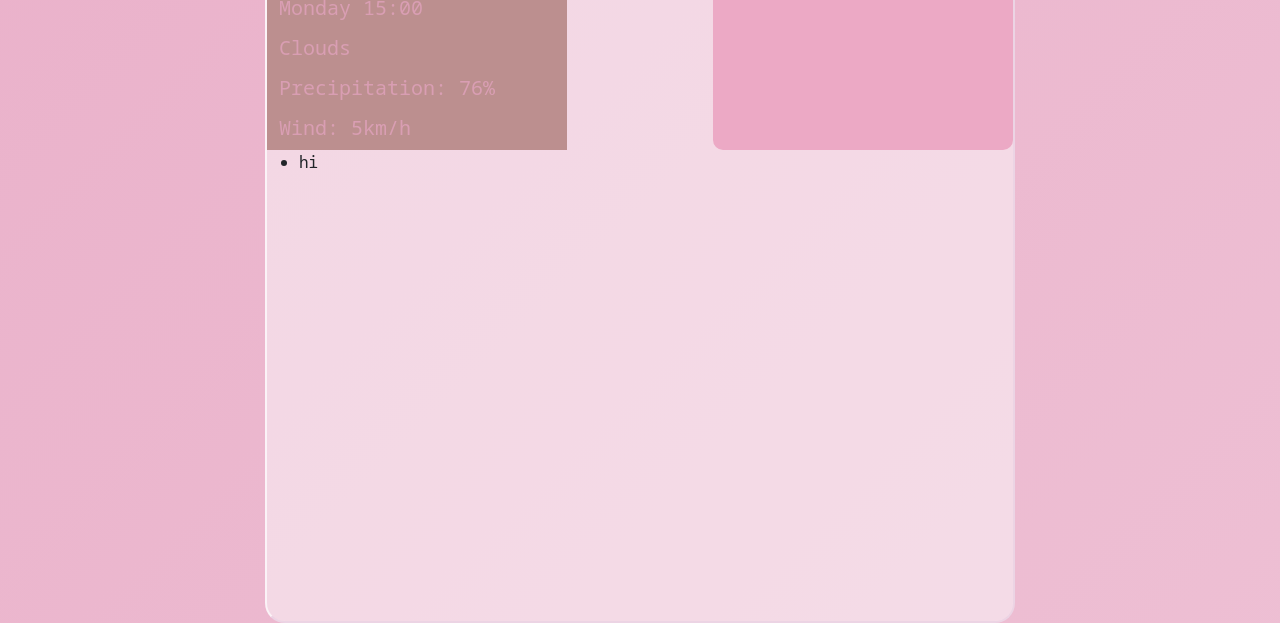
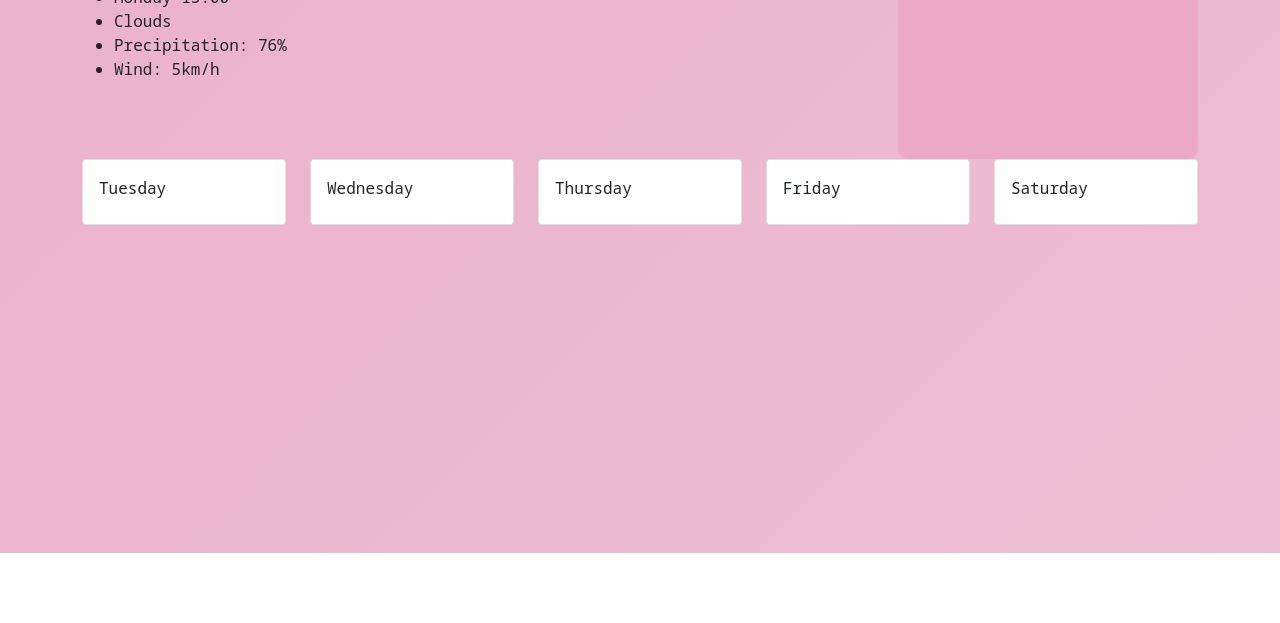
Before and after one commit to FaerieCoder/PinkiWeatherApp, a plain HTML site: page index.html in a window 1280 px wide. Shown: the part 247-870 px from the top of the page. After the commit the page ends 800 px from the top, so only its background shows below. Drawn offline with nearby package versions, Linux system fonts and the light colour scheme.

Commit message:
🌸Reorganised the layout with mostly Bootstrap 5

```diff
--- a/index.html
+++ b/index.html
@@ -16,10 +16,10 @@
     <link rel="stylesheet" href="style.css" />
   </head>
   <body>
-    <div class="content-box">
+    <div class="container">
+      <!-- TOP COUNTRY NAVIGATION LIST -->
       <div class="row">
         <div class="col">
-          <div class="navbar center-box">
           <ul>
             <li><a href="">London</a></li>
             <li><a href="">Tokyo</a></li>
@@ -29,20 +29,20 @@
           </ul>
         </div>
       </div>
-      </div>
 
+      <!-- SEARCH BOX SECTION -->
       <div class="row">
         <div class="col">
-          <div class="search-box">
           <input type="text" id="searchBox" />
+        </div>
+        <div class="col">
           <button type="submit" id="button">Search</button>
         </div>
       </div>
-      </div>
 
+      <!-- MAIN SECTION -->
       <div class="row">
-        <div class="col">
-          <div class="info">
+        <div class="col-7">
           <h1>London</h1>
           <ul>
             <li>Monday 15:00</li>
@@ -51,20 +51,48 @@
             <li>Wind: 5km/h</li>
           </ul>
         </div>
+        <div class="col-5">
           <div class="weather-image">Image of the weather</div>
         </div>
       </div>
 
       <div class="row">
         <div class="col">
-          <div class="day-card">
-            <ul>
-              <li>hi</li>
-            </ul>
+          <div class="card">
+            <div class="card-body">
+              <div class="card-title">Tuesday</div>
+            </div>
+          </div>
+        </div>
+        <div class="col">
+          <div class="card">
+            <div class="card-body">
+              <div class="card-title">Wednesday</div>
+            </div>
+          </div>
+        </div>
+        <div class="col">
+          <div class="card">
+            <div class="card-body">
+              <div class="card-title">Thursday</div>
+            </div>
+          </div>
+        </div>
+        <div class="col">
+          <div class="card">
+            <div class="card-body">
+              <div class="card-title">Friday</div>
+            </div>
+          </div>
+        </div>
+        <div class="col">
+          <div class="card">
+            <div class="card-body">
+              <div class="card-title">Saturday</div>
             </div>
           </div>
         </div>
       </div>
-    <footer></footer>
+    </div>
   </body>
 </html>
--- a/style.css
+++ b/style.css
@@ -13,7 +13,7 @@ body {
   font-family: "Noto Sans Mono";
 }
 
-.content-box {
+/* .content-box {
   background-color: #fcf9fb81;
   margin: 0 auto;
   margin-top: 40px;
@@ -28,12 +28,12 @@ body {
 }
 
 /* NAVIGATION BAR */
-.center-box {
+/* .center-box {
   margin: 0 auto;
   margin-top: 25px;
   display: flex;
   justify-content: center;
-}
+} */
 .navbar ul li {
   list-style: none;
   display: inline;
```
Lines whose indentation alone changed are shown as unchanged.
